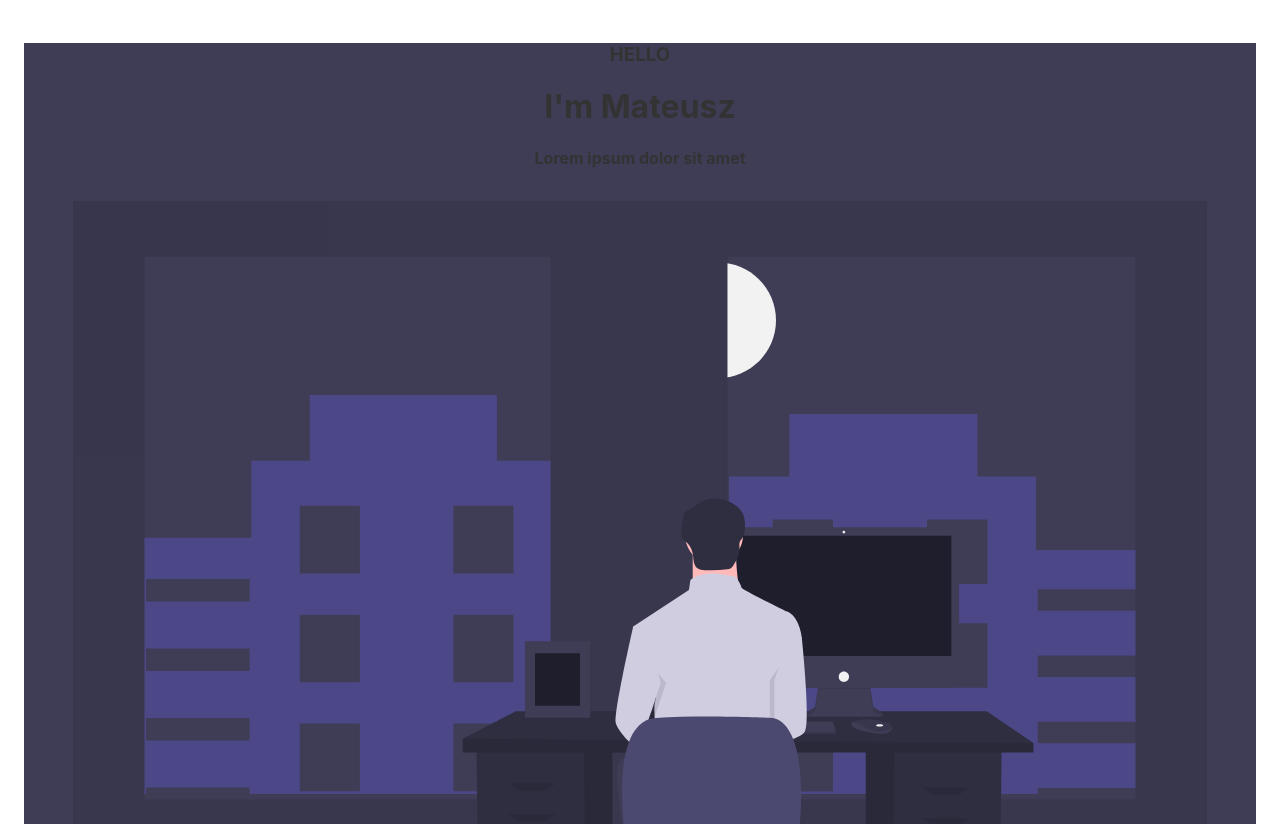
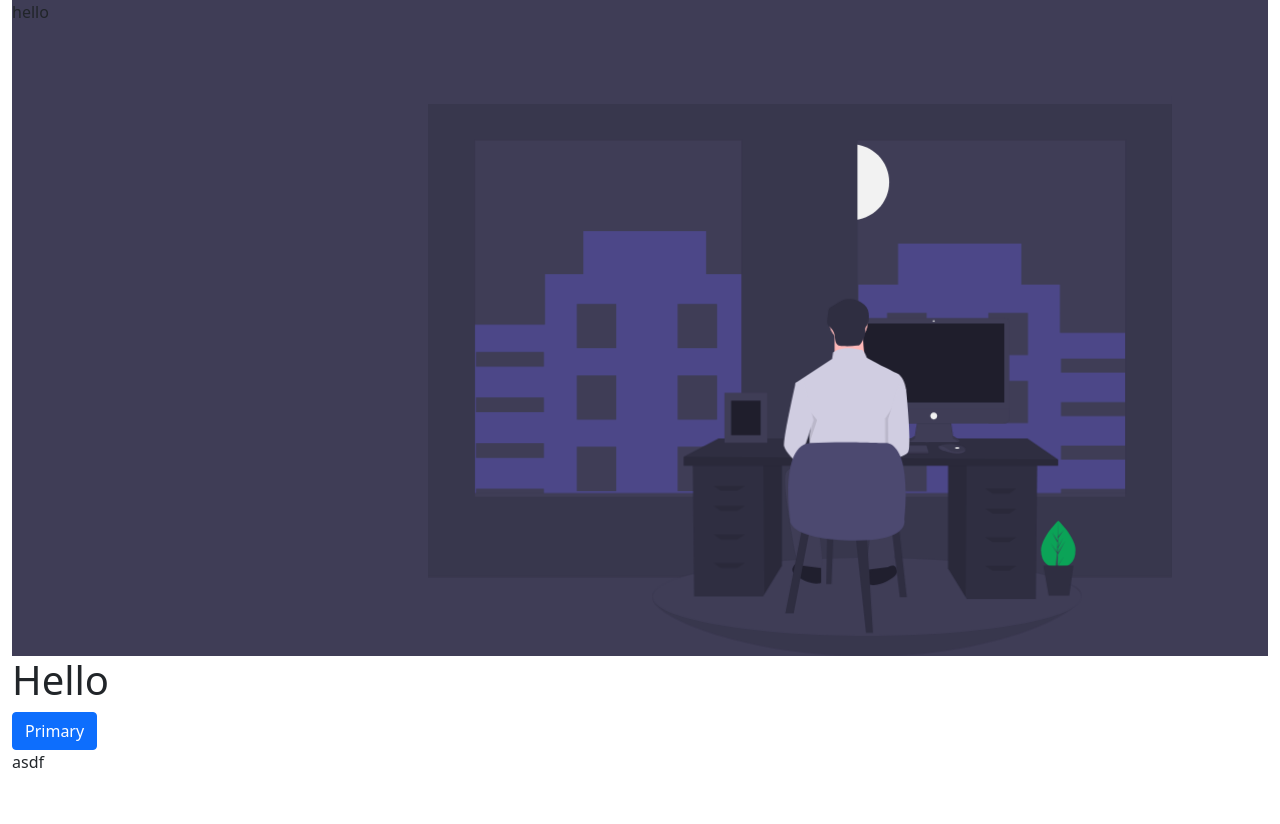
Before and after one commit to ragtam/mgk, a Svelte app: page / in a window 1280 px wide. Shown: the top 824 px of the page. Built offline with nearby package versions, Linux system fonts and the light colour scheme.

Commit message:
bootstrap installed, svg minor fixes

```diff
--- a/package.json
+++ b/package.json
@@ -18,6 +18,7 @@
     "svelte": "^3.0.0"
   },
   "dependencies": {
+    "bootstrap": "^5.0.0-beta2",
     "rellax": "^1.12.1",
     "sirv-cli": "^1.0.0"
   }
--- a/public/global.css
+++ b/public/global.css
@@ -1,4 +1,4 @@
-html, body {
+/* html, body {
 	position: relative;
 	width: 100%;
 	height: 100%;
@@ -60,4 +60,4 @@ button:not(:disabled):active {
 
 button:focus {
 	border-color: #666;
-}
+} */
--- a/src/App.svelte
+++ b/src/App.svelte
@@ -1,16 +1,18 @@
 <script>
 	import Home from './home-screen/Home.svelte';
+	import '../node_modules/bootstrap/dist/css/bootstrap.min.css';
 </script>
 
-<main>
+<div class="container-fluid">
 	<Home />
 	<h1>Hello</h1>
+	<button type="button" class="btn btn-primary">Primary</button>
 	<div style="height: 1000px">asdf</div>
 	<p>Visit the <a href="https://svelte.dev/tutorial">Svelte tutorial</a> to learn how to build Svelte apps.</p>
-</main>
+</div>
 
 <style>
-	main {
+	/* main {
 		text-align: center;
 		padding: 1em;
 		max-width: 240px;
@@ -22,11 +24,5 @@
 		text-transform: uppercase;
 		font-size: 4em;
 		font-weight: 100;
-	}
-
-	@media (min-width: 640px) {
-		main {
-			max-width: none;
-		}
-	}
+	} */
 </style>
--- a/src/home-screen/Home.svelte
+++ b/src/home-screen/Home.svelte
@@ -3,16 +3,18 @@
 </script>
 
 <div class="background-color">
-	<div>
-		<h3>HELLO</h3>
-		<h1>I'm Mateusz</h1>
-		<h4>Lorem ipsum dolor sit amet</h4>
+	<div class="row">
+		<div class="col-12 col-md-3">hello</div>
+		<div class="col-12 col-md-9">
+			<ManBehindTheDesk />
+		</div>
 	</div>
-	<ManBehindTheDesk />
 </div>
 
 <style>
 	.background-color {
 		background-color: #3f3d56;
+		max-height: 100vh;
+		overflow: hidden;
 	}
 </style>
--- a/src/home-screen/Man-Behind-The-Desk.svelte
+++ b/src/home-screen/Man-Behind-The-Desk.svelte
@@ -6,19 +6,19 @@
 	}, 0);
 </script>
 
-<svg width="1134" height="854" viewBox="0 0 1134 854" fill="none" xmlns="http://www.w3.org/2000/svg">
+<svg viewBox="0 0 1134 854" fill="none" xmlns="http://www.w3.org/2000/svg">
 	<g clip-path="url(#clip0)">
-		<path class="rellax" data-rellax-speed="-4" d="M0 11.5H1134V733.5H0V11.5Z" fill="#3F3D56" />
+		<path class="rellax" data-rellax-speed="-5" d="M0 11.5H1134V733.5H0V11.5Z" fill="#3F3D56" />
 		<path
 			class="moon rellax"
-			data-rellax-speed="-7"
+			data-rellax-speed="-6"
 			d="M645.183 189.075C677.114 189.075 703 163.185 703 131.249C703 99.3124 677.114 73.4224 645.183 73.4224C613.251 73.4224 587.366 99.3124 587.366 131.249C587.366 163.185 613.251 189.075 645.183 189.075Z"
 			fill="#F2F2F2"
 		/>
 		<path
 			id="svg__building"
 			class="rellax"
-			data-rellax-speed="-6"
+			data-rellax-speed="-5"
 			opacity="0.3"
 			d="M423.864 271.717V206H236.773V271.717H178.307V348.7H43V651H484V271.717H423.864ZM176.636 620.958H73.0678V598.427H176.636V620.958ZM176.636 551.486H73.0678V528.954H176.636V551.486ZM176.636 482.013H73.0678V459.481H176.636V482.013ZM176.636 412.54H73.0678V390.008H176.636V412.54ZM286.887 602.181H226.75V534.587H286.887V602.181ZM286.887 493.279H226.75V425.684H286.887V493.279ZM286.887 384.376H226.75V316.781H286.887V384.376ZM440.569 602.181H380.432V534.587H440.569V602.181ZM440.569 493.279H380.432V425.684H440.569V493.279ZM440.569 384.376H380.432V316.781H440.569V384.376Z"
 			fill="#6C63FF"
@@ -26,7 +26,7 @@
 		<path
 			id="svg__building"
 			class="rellax"
-			data-rellax-speed="-6"
+			data-rellax-speed="-5"
 			opacity="0.3"
 			d="M656 287.616V649H1099V360.966H963.079V287.616H904.348V225H716.409V287.616H656ZM964.757 598.908H1068.8V620.376H964.757V598.908ZM964.757 532.713H1068.8V554.182H964.757V532.713ZM964.757 466.519H1068.8V487.987H964.757V466.519ZM964.757 400.325H1068.8V421.793H964.757V400.325ZM854.007 538.081H914.416V602.485H854.007V538.081ZM854.007 434.317H914.416V498.722H854.007V434.317ZM854.007 330.553H914.416V394.958H854.007V330.553ZM699.629 538.081H760.038V602.485H699.629V538.081ZM699.629 434.317H760.038V498.722H699.629V434.317ZM699.629 330.553H760.038V394.958H699.629V330.553Z"
 			fill="#6C63FF"
@@ -47,14 +47,14 @@
 		<path
 			id="svg__desk"
 			class="rellax"
-			data-rellax-speed="-2"
+			data-rellax-speed="-3"
 			d="M995.242 760.105C995.242 792.934 851.871 854 671.273 854C490.676 854 342 796.72 342 763.891C342 731.063 490.676 735.117 671.273 735.117C851.871 735.117 995.242 727.277 995.242 760.105Z"
 			fill="#3F3D56"
 		/>
 		<path
 			id="svg__desk"
 			class="rellax"
-			data-rellax-speed="-2"
+			data-rellax-speed="-3"
 			opacity="0.1"
 			d="M995.242 760.105C995.242 792.934 851.871 854 671.273 854C490.676 854 342 796.72 342 763.891C342 731.063 490.676 735.117 671.273 735.117C851.871 735.117 995.242 727.277 995.242 760.105Z"
 			fill="black"
@@ -62,21 +62,21 @@
 		<path
 			id="svg__desk"
 			class="rellax"
-			data-rellax-speed="-2"
+			data-rellax-speed="-3"
 			d="M669 822.954C849.597 822.954 996 796.341 996 763.513C996 730.684 849.597 704.072 669 704.072C488.403 704.072 342 730.684 342 763.513C342 796.341 488.403 822.954 669 822.954Z"
 			fill="#3F3D56"
 		/>
 		<path
 			id="svg__desk"
 			class="rellax"
-			data-rellax-speed="-2"
+			data-rellax-speed="-3"
 			d="M792.797 561.355V720.327L819.409 763.663L821.435 766.96H926.441L928.562 561.355H792.797Z"
 			fill="#2F2E41"
 		/>
 		<path
 			id="svg__desk"
 			class="rellax"
-			data-rellax-speed="-2"
+			data-rellax-speed="-3"
 			opacity="0.1"
 			d="M792.797 561.355V720.327L819.409 763.663L821.042 561.355H792.797Z"
 			fill="black"
@@ -84,14 +84,14 @@
 		<path
 			id="svg__desk"
 			class="rellax"
-			data-rellax-speed="-2"
+			data-rellax-speed="-3"
 			d="M539.297 557.115V716.088L512.685 759.424L510.659 762.72H405.652L403.531 557.115H539.297Z"
 			fill="#2F2E41"
 		/>
 		<path
 			id="svg__desk"
 			class="rellax"
-			data-rellax-speed="-2"
+			data-rellax-speed="-3"
 			opacity="0.1"
 			d="M539.297 557.115V716.088L512.685 759.424L511.051 557.115H539.297Z"
 			fill="black"
@@ -99,14 +99,14 @@
 		<path
 			id="svg__desk"
 			class="rellax"
-			data-rellax-speed="-2"
+			data-rellax-speed="-3"
 			d="M960.382 553.935V563.474H389.743V549.697L442.776 522.141H913.713L960.382 553.935Z"
 			fill="#2F2E41"
 		/>
 		<path
 			id="svg__desk"
 			class="rellax"
-			data-rellax-speed="-2"
+			data-rellax-speed="-3"
 			opacity="0.1"
 			d="M960.382 553.935V563.474H389.743V549.697L960.382 553.935Z"
 			fill="black"
@@ -114,7 +114,7 @@
 		<path
 			id="svg__desk"
 			class="rellax"
-			data-rellax-speed="-2"
+			data-rellax-speed="-3"
 			opacity="0.1"
 			d="M471.414 601.628H445.958L435.351 594.209H483.081L471.414 601.628Z"
 			fill="black"
@@ -122,7 +122,7 @@
 		<path
 			id="svg__desk"
 			class="rellax"
-			data-rellax-speed="-2"
+			data-rellax-speed="-3"
 			opacity="0.1"
 			d="M471.414 632.362H445.958L435.351 624.943H483.081L471.414 632.362Z"
 			fill="black"
@@ -130,7 +130,7 @@
 		<path
 			id="svg__desk"
 			class="rellax"
-			data-rellax-speed="-2"
+			data-rellax-speed="-3"
 			opacity="0.1"
 			d="M471.414 675.815H445.958L435.351 668.396H483.081L471.414 675.815Z"
 			fill="black"
@@ -138,7 +138,7 @@
 		<path
 			id="svg__desk"
 			class="rellax"
-			data-rellax-speed="-2"
+			data-rellax-speed="-3"
 			opacity="0.1"
 			d="M471.414 719.267H445.958L435.351 711.849H483.081L471.414 719.267Z"
 			fill="black"
@@ -146,7 +146,7 @@
 		<path
 			id="svg__desk"
 			class="rellax"
-			data-rellax-speed="-2"
+			data-rellax-speed="-3"
 			opacity="0.1"
 			d="M860.68 605.867H886.136L896.742 598.448H849.012L860.68 605.867Z"
 			fill="black"
@@ -154,7 +154,7 @@
 		<path
 			id="svg__desk"
 			class="rellax"
-			data-rellax-speed="-2"
+			data-rellax-speed="-3"
 			opacity="0.1"
 			d="M860.68 636.601H886.136L896.742 629.183H849.012L860.68 636.601Z"
 			fill="black"
@@ -162,7 +162,7 @@
 		<path
 			id="svg__desk"
 			class="rellax"
-			data-rellax-speed="-2"
+			data-rellax-speed="-3"
 			opacity="0.1"
 			d="M860.68 680.054H886.136L896.742 672.636H849.012L860.68 680.054Z"
 			fill="black"
@@ -170,7 +170,7 @@
 		<path
 			id="svg__desk"
 			class="rellax"
-			data-rellax-speed="-2"
+			data-rellax-speed="-3"
 			opacity="0.1"
 			d="M860.68 723.507H886.136L896.742 716.088H849.012L860.68 723.507Z"
 			fill="black"
@@ -178,14 +178,14 @@
 		<path
 			id="svg__desk"
 			class="rellax"
-			data-rellax-speed="-2"
+			data-rellax-speed="-3"
 			d="M745.552 495.62L742.014 518.19C742.014 518.19 724.596 527.436 736.843 527.708C749.09 527.98 806.786 527.708 806.786 527.708C806.786 527.708 817.945 527.708 800.255 517.919L796.717 494.26L745.552 495.62Z"
 			fill="#3F3D56"
 		/>
 		<path
 			id="svg__desk"
 			class="rellax"
-			data-rellax-speed="-2"
+			data-rellax-speed="-3"
 			opacity="0.1"
 			d="M734.379 527.463C736.758 525.542 739.314 523.851 742.014 522.414L745.552 499.843L796.717 499.891L800.255 522.142C803.162 523.641 805.902 525.443 808.43 527.517C810.703 526.999 813.185 525.074 800.255 517.918L796.717 494.26L745.552 495.62L742.014 518.19C742.014 518.19 727.378 525.961 734.379 527.463Z"
 			fill="black"
@@ -193,50 +193,50 @@
 		<path
 			id="svg__desk"
 			class="rellax"
-			data-rellax-speed="-2"
+			data-rellax-speed="-3"
 			d="M878.015 338.305H663.71C659.234 338.305 655.605 341.931 655.605 346.403V490.649C655.605 495.121 659.234 498.747 663.71 498.747H878.015C882.491 498.747 886.119 495.121 886.119 490.649V346.403C886.119 341.931 882.491 338.305 878.015 338.305Z"
 			fill="#3F3D56"
 		/>
-		<path id="svg__desk" class="rellax" data-rellax-speed="-2" d="M878.363 346.871H663.361V467.066H878.363V346.871Z" fill="#1F1E2C" />
+		<path id="svg__desk" class="rellax" data-rellax-speed="-3" d="M878.363 346.871H663.361V467.066H878.363V346.871Z" fill="#1F1E2C" />
 		<path
 			id="svg__desk"
 			class="rellax"
-			data-rellax-speed="-2"
+			data-rellax-speed="-3"
 			d="M770.862 344.423C771.614 344.423 772.223 343.815 772.223 343.064C772.223 342.313 771.614 341.704 770.862 341.704C770.111 341.704 769.501 342.313 769.501 343.064C769.501 343.815 770.111 344.423 770.862 344.423Z"
 			fill="#F2F2F2"
 		/>
 		<path
 			id="svg__desk"
 			class="rellax"
-			data-rellax-speed="-2"
+			data-rellax-speed="-3"
 			d="M886.119 476.584V490.649C886.12 491.712 885.91 492.765 885.503 493.748C885.095 494.731 884.499 495.623 883.746 496.375C882.993 497.127 882.1 497.724 881.116 498.131C880.133 498.538 879.079 498.747 878.015 498.747H663.71C662.645 498.747 661.591 498.538 660.608 498.131C659.625 497.724 658.731 497.127 657.978 496.375C657.226 495.623 656.629 494.731 656.222 493.748C655.814 492.765 655.605 491.712 655.605 490.649V476.584H886.119Z"
 			fill="#3F3D56"
 		/>
 		<path
 			id="svg__desk"
 			class="rellax"
-			data-rellax-speed="-2"
+			data-rellax-speed="-3"
 			d="M770.862 492.9C773.718 492.9 776.033 490.587 776.033 487.734C776.033 484.88 773.718 482.567 770.862 482.567C768.006 482.567 765.691 484.88 765.691 487.734C765.691 490.587 768.006 492.9 770.862 492.9Z"
 			fill="#F2F2F2"
 		/>
 		<path
 			id="svg__desk"
 			class="rellax"
-			data-rellax-speed="-2"
+			data-rellax-speed="-3"
 			d="M762.804 542.392V545.112H616.385V542.937L616.587 542.392L620.196 532.603H759.811L762.804 542.392Z"
 			fill="#3F3D56"
 		/>
 		<path
 			id="svg__desk"
 			class="rellax"
-			data-rellax-speed="-2"
+			data-rellax-speed="-3"
 			d="M819.151 539.73C818.884 540.87 817.877 542.072 815.602 543.209C807.438 547.288 790.836 542.121 790.836 542.121C790.836 542.121 778.045 539.945 778.045 534.235C778.404 533.989 778.779 533.766 779.166 533.568C782.599 531.754 793.98 527.276 814.161 533.758C815.648 534.224 816.976 535.094 817.997 536.27C818.449 536.714 818.79 537.26 818.99 537.861C819.191 538.463 819.246 539.104 819.151 539.73Z"
 			fill="#3F3D56"
 		/>
 		<path
 			id="svg__desk"
 			class="rellax"
-			data-rellax-speed="-2"
+			data-rellax-speed="-3"
 			opacity="0.1"
 			d="M819.151 539.73C809.158 543.557 800.25 543.842 791.108 537.498C786.498 534.3 782.31 533.509 779.166 533.568C782.599 531.754 793.98 527.276 814.161 533.758C815.648 534.224 816.976 535.094 817.997 536.27C818.449 536.714 818.79 537.26 818.99 537.861C819.191 538.463 819.246 539.104 819.151 539.73Z"
 			fill="black"
@@ -244,14 +244,14 @@
 		<path
 			id="svg__desk"
 			class="rellax"
-			data-rellax-speed="-2"
+			data-rellax-speed="-3"
 			d="M806.621 537.498C808.575 537.498 810.159 537.011 810.159 536.41C810.159 535.809 808.575 535.322 806.621 535.322C804.667 535.322 803.083 535.809 803.083 536.41C803.083 537.011 804.667 537.498 806.621 537.498Z"
 			fill="#F2F2F2"
 		/>
 		<path
 			id="svg__desk"
 			class="rellax"
-			data-rellax-speed="-2"
+			data-rellax-speed="-3"
 			opacity="0.1"
 			d="M762.804 542.392V545.112H616.385V542.937L616.587 542.392H762.804Z"
 			fill="black"
@@ -259,21 +259,21 @@
 		<path
 			id="svg__man"
 			class="rellax"
-			data-rellax-speed="-2"
+			data-rellax-speed="-3"
 			d="M641.066 375.007C657.073 375.007 670.05 362.04 670.05 346.046C670.05 330.051 657.073 317.085 641.066 317.085C625.058 317.085 612.082 330.051 612.082 346.046C612.082 362.04 625.058 375.007 641.066 375.007Z"
 			fill="#FFB9B9"
 		/>
 		<path
 			id="svg__man"
 			class="rellax"
-			data-rellax-speed="-2"
+			data-rellax-speed="-3"
 			d="M619.709 360.526V406.254H666.999C666.999 406.254 660.897 368.147 663.948 356.715L619.709 360.526Z"
 			fill="#FFB9B9"
 		/>
 		<path
 			id="svg__man"
 			class="rellax"
-			data-rellax-speed="-2"
+			data-rellax-speed="-3"
 			xmlns="http://www.w3.org/2000/svg"
 			d="M713.526 422.259C713.526 422.259 668.525 400.157 668.525 398.633C668.525 397.108 663.948 387.201 660.897 387.201C657.846 387.201 631.913 378.817 617.421 391.011L615.896 400.919L560.215 437.501L575.47 493.137C575.47 493.137 585.386 503.807 582.335 511.428C579.284 519.049 584.623 557.918 584.623 557.918L704.373 554.107V502.282C704.373 502.282 708.187 490.088 710.475 486.278C712.764 482.467 710.475 471.035 710.475 471.035L728.781 448.171C728.781 448.171 726.493 426.831 713.526 422.259Z"
 			fill="#D0CDE1"
@@ -281,7 +281,7 @@
 		<path
 			id="svg__man"
 			class="rellax"
-			data-rellax-speed="-2"
+			data-rellax-speed="-3"
 			opacity="0.1"
 			d="M562.122 456.173L565.555 437.501C565.555 437.501 545.723 523.622 548.012 533.53C550.3 543.437 567.08 558.68 569.368 559.442C571.657 560.204 593.013 493.899 593.013 493.899L562.122 456.173Z"
 			fill="black"
@@ -289,14 +289,14 @@
 		<path
 			id="svg__man"
 			class="rellax"
-			data-rellax-speed="-2"
+			data-rellax-speed="-3"
 			d="M573.182 435.215L560.215 437.501C560.215 437.501 540.384 523.622 542.672 533.53C544.961 543.437 561.741 558.68 564.029 559.442C566.317 560.204 587.674 493.899 587.674 493.899L573.182 435.215Z"
 			fill="#D0CDE1"
 		/>
 		<path
 			id="svg__man"
 			class="rellax"
-			data-rellax-speed="-2"
+			data-rellax-speed="-3"
 			opacity="0.1"
 			d="M717.721 460.746L724.205 448.171C724.205 448.171 733.358 534.292 727.256 542.675C721.154 551.059 697.016 554.196 697.016 554.196L696.746 491.612L717.721 460.746Z"
 			fill="black"
@@ -304,90 +304,90 @@
 		<path
 			id="svg__man"
 			class="rellax"
-			data-rellax-speed="-2"
+			data-rellax-speed="-3"
 			d="M718.866 438.263L728.781 448.171C728.781 448.171 737.934 534.292 731.832 542.675C725.73 551.059 701.593 554.196 701.593 554.196L701.323 491.612L718.866 438.263Z"
 			fill="#D0CDE1"
 		/>
 		<path
 			id="svg__man--legs"
 			class="rellax"
-			data-rellax-speed="-2"
+			data-rellax-speed="-3"
 			d="M570.894 569.35C570.894 569.35 548.774 560.966 544.961 576.971C541.147 592.976 554.113 664.616 554.113 664.616C554.113 664.616 562.504 718.727 567.843 720.251C573.182 721.776 596.827 722.538 600.641 715.679C604.454 708.819 584.5 585.5 584.5 585.5L683 592C683 592 672.338 698.15 669.287 703.484C666.236 708.819 666.236 727.11 669.287 727.11C672.338 727.11 705.899 725.586 708.187 721.013C710.475 716.441 723.442 613.553 723.442 613.553C723.442 613.553 734.12 577.733 721.916 580.019C709.713 582.306 570.894 569.35 570.894 569.35Z"
 			fill="#3F3D56"
 		/>
 		<path
 			id="svg__man--foot"
 			class="rellax"
-			data-rellax-speed="-2"
+			data-rellax-speed="-3"
 			d="M701.323 717.965C701.323 717.965 708.95 712.63 712.764 717.965C716.577 723.3 718.103 729.397 701.323 738.542C684.542 747.688 671.576 745.402 671.576 743.877V721.776L701.323 717.965Z"
 			fill="#201F2E"
 		/>
 		<path
 			id="svg__man--foot"
 			class="rellax"
-			data-rellax-speed="-2"
+			data-rellax-speed="-3"
 			d="M569.368 715.679C569.368 715.679 561.741 710.344 557.927 715.679C554.113 721.014 552.588 727.111 569.368 736.256C586.149 745.402 599.115 743.115 599.115 741.591V719.489L569.368 715.679Z"
 			fill="#201F2E"
 		/>
 		<path
 			id="svg__man"
 			class="rellax"
-			data-rellax-speed="-2"
+			data-rellax-speed="-3"
 			d="M641.254 309.529C638.367 309.428 635.485 309.839 632.741 310.741C630.613 311.596 628.581 312.67 626.676 313.947L613.88 321.898C612.794 322.368 611.871 323.149 611.228 324.142C610.585 325.135 610.251 326.296 610.268 327.479L608.669 339.444C608.266 342.464 607.894 345.693 609.247 348.423C610.376 350.702 612.529 352.261 614.3 354.087C617.133 357.022 619.04 360.725 619.784 364.734C620.699 369.73 620.113 375.746 624.07 378.934C626.212 380.661 629.132 380.987 631.879 381.148C639.392 381.586 646.93 381.296 654.387 380.282C655.573 380.193 656.729 379.87 657.788 379.33C659.133 378.535 659.98 377.132 660.771 375.785C663.629 370.924 666.574 365.753 666.543 360.115C666.528 357.326 665.814 354.331 667.154 351.885C667.862 350.845 668.631 349.847 669.456 348.897C671.115 346.568 671.438 343.574 671.708 340.727C672.572 331.634 671.669 324.714 664.962 318.309C658.701 312.33 649.793 309.584 641.254 309.529Z"
 			fill="#2F2E41"
 		/>
 		<path
 			id="svg__man"
 			class="rellax"
-			data-rellax-speed="-1"
+			data-rellax-speed="-2"
 			d="M570.057 659.387L544.601 788.686H557.328L581.724 661.508L570.057 659.387Z"
 			fill="#2F2E41"
 		/>
 		<path
 			id="svg__man"
 			class="rellax"
-			data-rellax-speed="-1"
+			data-rellax-speed="-2"
 			d="M651.728 669.986L667.638 818.361H678.245L668.698 665.746L651.728 669.986Z"
 			fill="#2F2E41"
 		/>
 		<path
 			id="svg__chair-leg--front"
 			class="rellax"
-			data-rellax-speed="-2"
+			data-rellax-speed="-3"
 			d="M697 578.978L719.219 764H729.8L708.639 575L697 578.978Z"
 			fill="#2F2E41"
 		/>
-		<path id="svg__chair-leg--front" class="rellax" data-rellax-speed="-2" d="M610 588L607 744H615L621 588H610Z" fill="#2F2E41" />
+		<path id="svg__chair-leg--front" class="rellax" data-rellax-speed="-3" d="M610 588L607 744H615L621 588H610Z" fill="#2F2E41" />
 		<path
 			id="svg__chair"
 			class="rellax"
-			data-rellax-speed="-1"
+			data-rellax-speed="-2"
 			d="M552.025 645.61C552.025 645.61 535.054 532.209 582.784 529.03C630.514 525.85 698.397 529.03 698.397 529.03C698.397 529.03 737.642 525.85 725.975 645.61C725.975 645.61 736.581 680.584 641.121 677.405C545.661 674.225 552.025 645.61 552.025 645.61Z"
 			fill="#4C4970"
 		/>
 		<path
 			id="svg__flower"
 			class="rellax"
-			data-rellax-speed="-2"
+			data-rellax-speed="-3"
 			d="M986.906 691.919C986.906 711.694 975.141 718.598 960.628 718.598C946.114 718.598 934.349 711.694 934.349 691.919C934.349 672.144 960.628 646.987 960.628 646.987C960.628 646.987 986.906 672.144 986.906 691.919Z"
 			fill="#0BA357"
 		/>
 		<path
 			id="svg__flower"
 			class="rellax"
-			data-rellax-speed="-2"
+			data-rellax-speed="-3"
 			d="M959.94 699.024L971.14 678.549L959.982 696.427L960.103 688.986L967.822 674.173L960.135 687.017L960.352 673.633L968.618 661.84L960.386 671.529L960.523 646.987L959.705 678.084L951.334 665.282L959.603 680.708L958.821 695.655L958.797 695.258L949.108 681.732L958.767 696.66L958.67 698.529L958.652 698.557L958.661 698.711L956.674 718.658H959.328L959.647 717.046L969.282 702.154L959.67 715.573L959.94 699.024Z"
 			fill="#3F3D56"
 		/>
 		<path
 			id="svg__flower-pot"
 			class="rellax"
-			data-rellax-speed="-2"
+			data-rellax-speed="-3"
 			d="M977.411 761.495H946.082L937.985 715.77H983.747L977.411 761.495Z"
 			fill="#2F2E41"
 		/>
-		<path id="svg__desk" class="rellax" data-rellax-speed="-2" d="M517.057 452.363H451.884V528.711H517.057V452.363Z" fill="#3F3D56" />
-		<path id="svg__desk" class="rellax" data-rellax-speed="-2" d="M506.944 464.21H461.997V516.864H506.944V464.21Z" fill="#1F1E2C" />
+		<path id="svg__desk" class="rellax" data-rellax-speed="-3" d="M517.057 452.363H451.884V528.711H517.057V452.363Z" fill="#3F3D56" />
+		<path id="svg__desk" class="rellax" data-rellax-speed="-3" d="M506.944 464.21H461.997V516.864H506.944V464.21Z" fill="#1F1E2C" />
 	</g>
 	<defs>
 		<clipPath id="clip0">
@@ -395,3 +395,9 @@
 		</clipPath>
 	</defs>
 </svg>
+
+<style>
+	svg {
+		margin: 6em 6em 0em 6em;
+	}
+</style>
```
Also changed, not shown: 1 other file (tests, documents, lock files or other folders).
